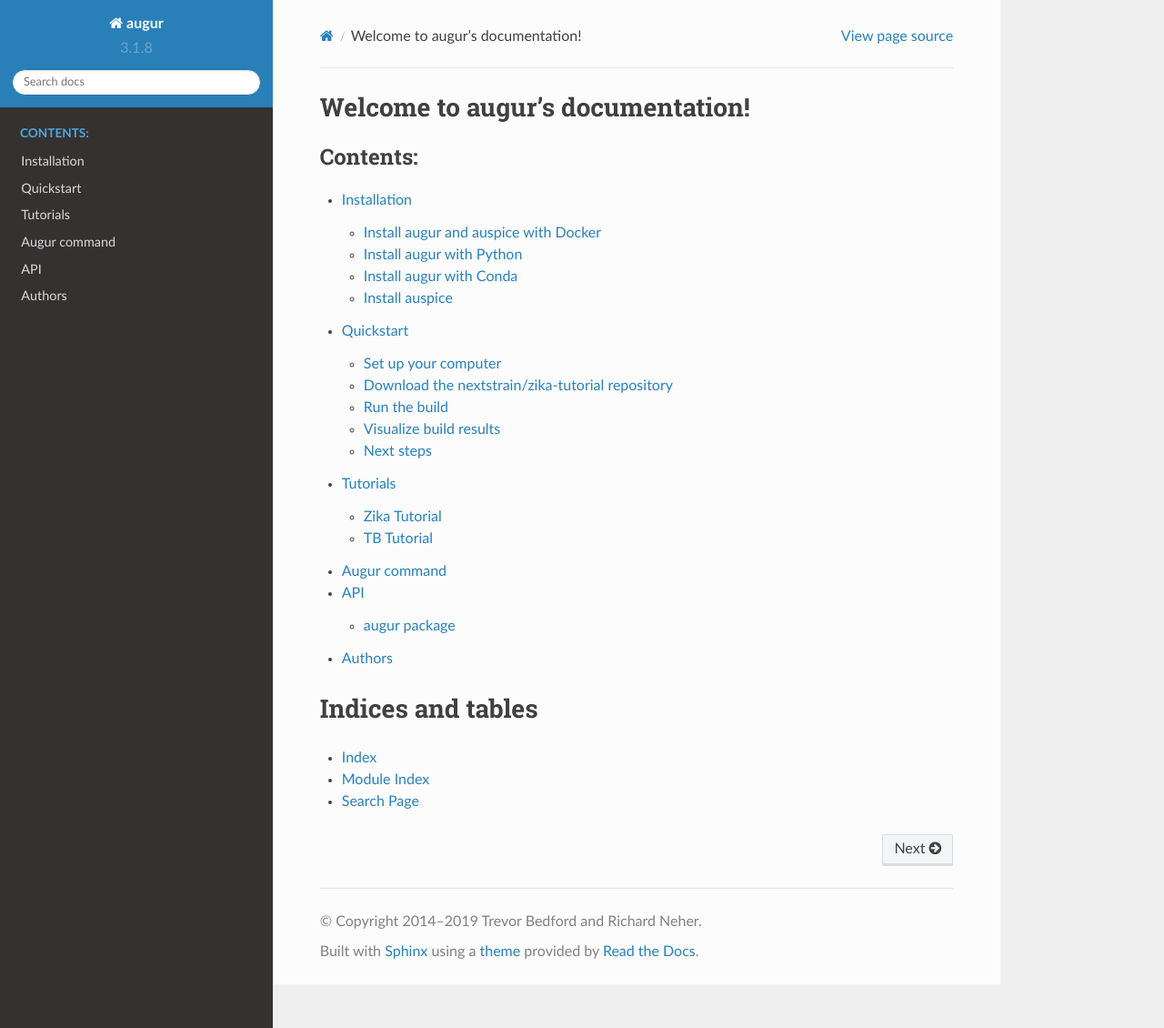
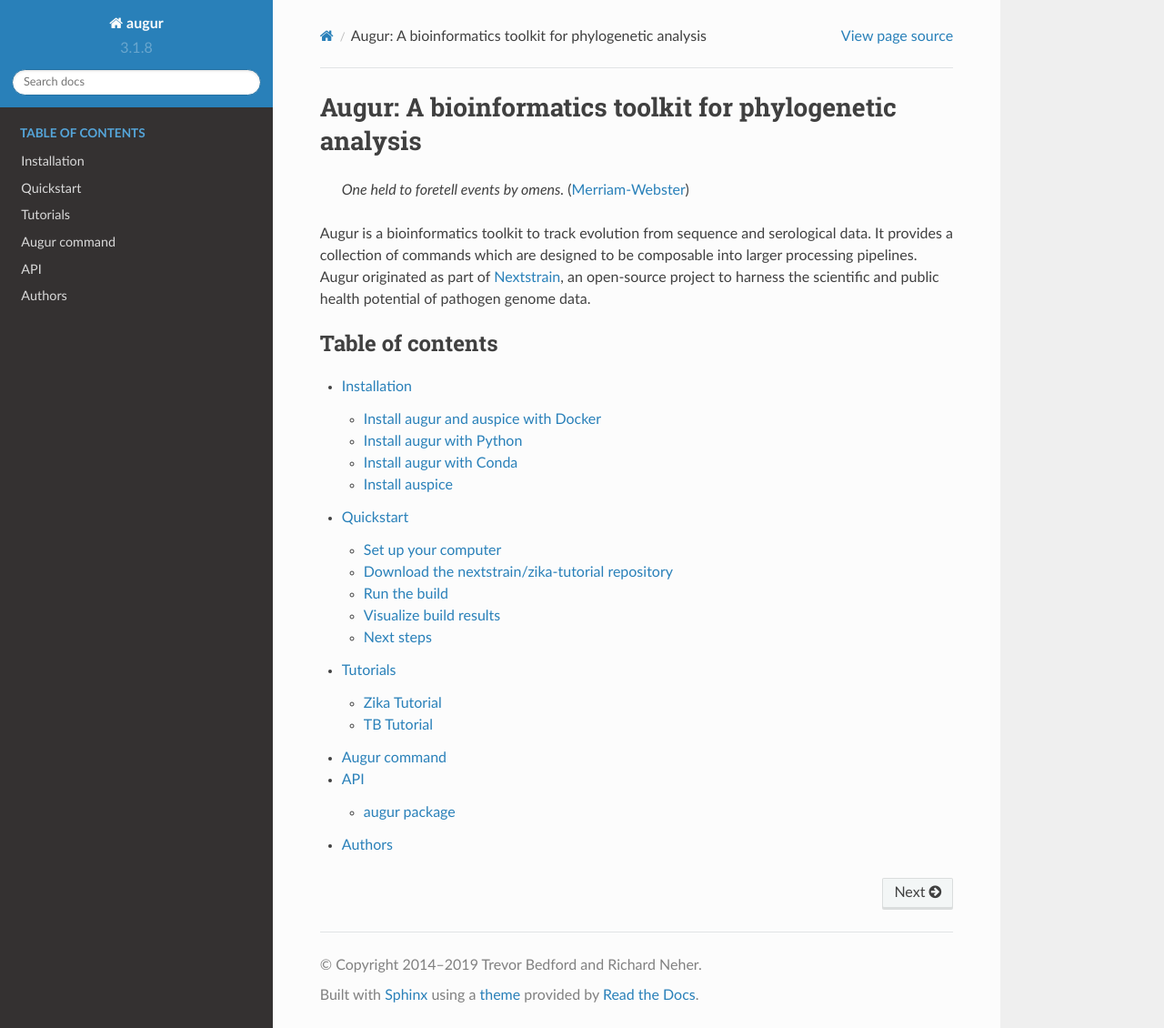
Before and after one commit to nextstrain/augur, a Sphinx documentation site: the page built from docs/index.rst, in a window 1280 px wide and 1130 px high. Shown: the whole window at 91% size. Built offline with Sphinx 7.4.7 and the Read the Docs theme 2.0.0, drawn with Linux system fonts in a browser that asks for light colours; the version number is read from the project's files by our own code.

Commit message:
Docs: Introduce augur on the doc home page
This adapts content from the README.

```diff
--- a/docs/index.rst
+++ b/docs/index.rst
@@ -1,14 +1,17 @@
-.. augur documentation master file, created by
-   sphinx-quickstart on Tue Apr 23 21:32:18 2019.
-   You can adapt this file completely to your liking, but it should at least
-   contain the root `toctree` directive.
+=========================================================
+Augur: A bioinformatics toolkit for phylogenetic analysis
+=========================================================
 
-Welcome to augur's documentation!
-=================================
+    *One held to foretell events by omens.*
+    (`Merriam-Webster <https://www.merriam-webster.com/dictionary/augur>`__)
+
+Augur is a bioinformatics toolkit to track evolution from sequence and serological data.
+It provides a collection of commands which are designed to be composable into larger processing pipelines.
+Augur originated as part of `Nextstrain <https://nextstrain.org>`__, an open-source project to harness the scientific and public health potential of pathogen genome data.
 
 .. toctree::
    :maxdepth: 2
-   :caption: Contents:
+   :caption: Table of contents
 
    installation
    quickstart
@@ -16,12 +19,3 @@ Welcome to augur's documentation!
    commands
    APIdoc
    authors
-
-
-
-Indices and tables
-==================
-
-* :ref:`genindex`
-* :ref:`modindex`
-* :ref:`search`
```
